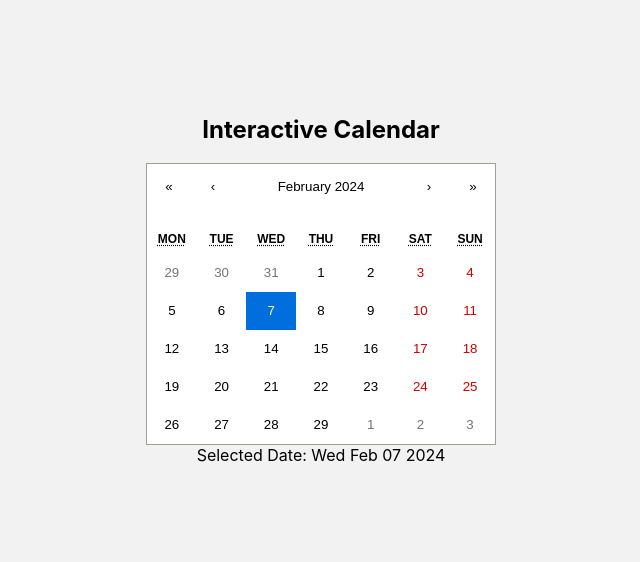
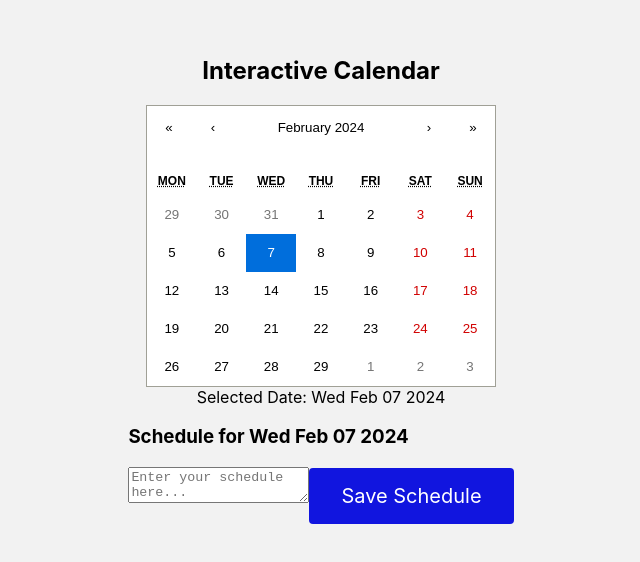
Before and after one commit to ziksona1312/ReactProjekat, a React (Create React App) app: page /kalendar in a window 1280 px wide. Shown: the part 120-682 px from the top of the page, without its empty margins (319-959 px from the left). Built offline with nearby package versions, Linux system fonts and the light colour scheme.

Commit message:
Dodavanje Schedule-a kao reusable component

```diff
--- a/src/Calendar.jsx
+++ b/src/Calendar.jsx
@@ -1,6 +1,7 @@
 import React, { useState } from 'react';
 import Calendar from 'react-calendar';
 import 'react-calendar/dist/Calendar.css';
+import Schedule from './Schedule';
 import './App.css';
 
 function CalendarPage() {
@@ -12,6 +13,7 @@ function CalendarPage() {
 
   return (
     <div className="pocetna">
+
       <h2>Interactive Calendar</h2>
       <Calendar
         onChange={onChange}
@@ -20,6 +22,7 @@ function CalendarPage() {
       <div>
         Selected Date: {date.toDateString()}
       </div>
+      <Schedule date={date} />
     </div>
   );
 }
--- /dev/null
+++ b/src/Schedule.jsx
@@ -0,0 +1,45 @@
+import React, { useState, useEffect } from 'react';
+import { Link } from 'react-router-dom';
+
+const Schedule = ({ date }) => {
+  const [scheduleText, setScheduleText] = useState('');
+
+  useEffect(() => {
+    const savedSchedule = localStorage.getItem(getLocalStorageKey(date));
+    if (savedSchedule) {
+      setScheduleText(savedSchedule);
+    } else {
+      setScheduleText('');
+    }
+  }, [date]);
+
+  const handleInputChange = (event) => {
+    setScheduleText(event.target.value);
+  };
+
+  const handleSave = () => {
+    localStorage.setItem(getLocalStorageKey(date), scheduleText);
+    alert(`Schedule for ${date.toDateString()} saved!`);
+  };
+
+  const getLocalStorageKey = (date) => {
+    return `schedule_${date.toDateString()}`;
+  };
+
+  return (
+    <div className="schedule">
+      <h3>Schedule for {date.toDateString()}</h3>
+      <textarea
+        value={scheduleText}
+        onChange={handleInputChange}
+        placeholder="Enter your schedule here..."
+      />
+      <Link to="/kalendar" className="pocetna-dugme" onClick={handleSave}>
+        Save Schedule
+      </Link>
+
+    </div>
+  );
+};
+
+export default Schedule;
```
Also changed, not shown: src/App.css (line endings or trailing spaces).
